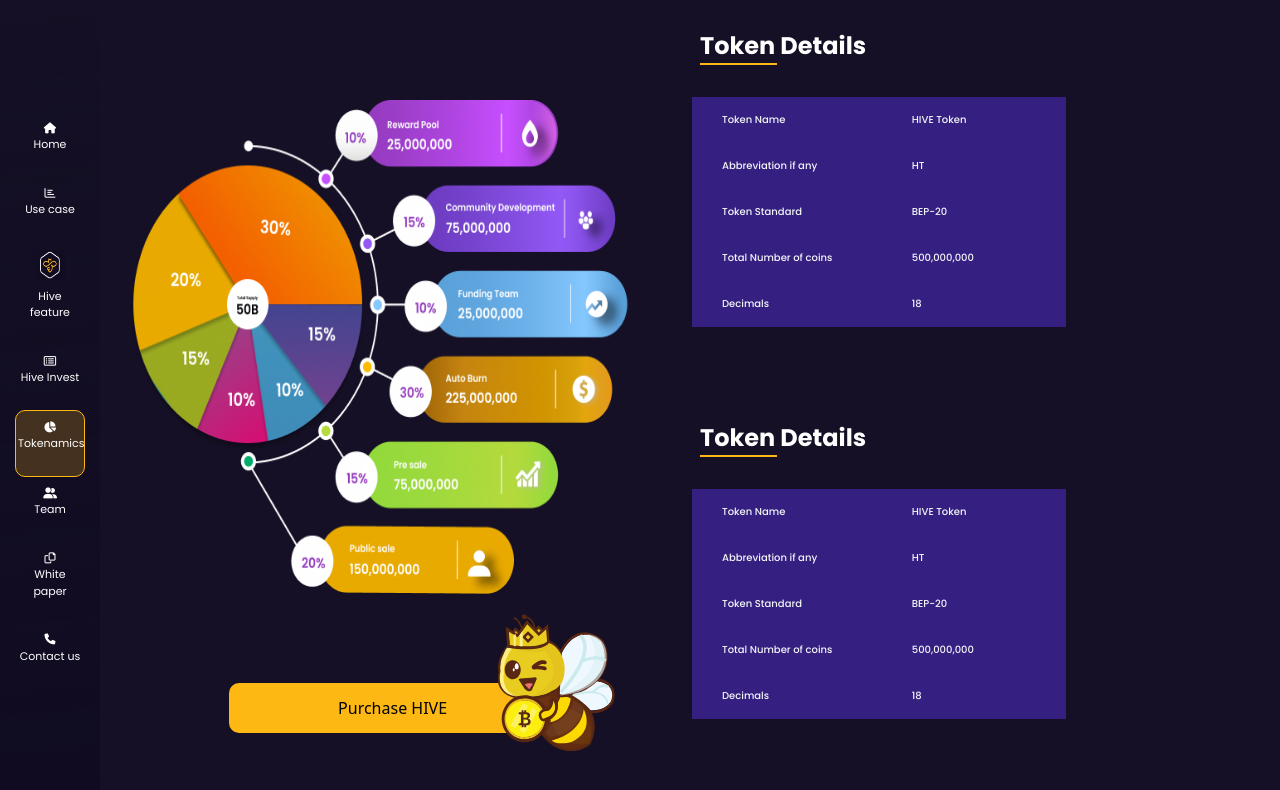
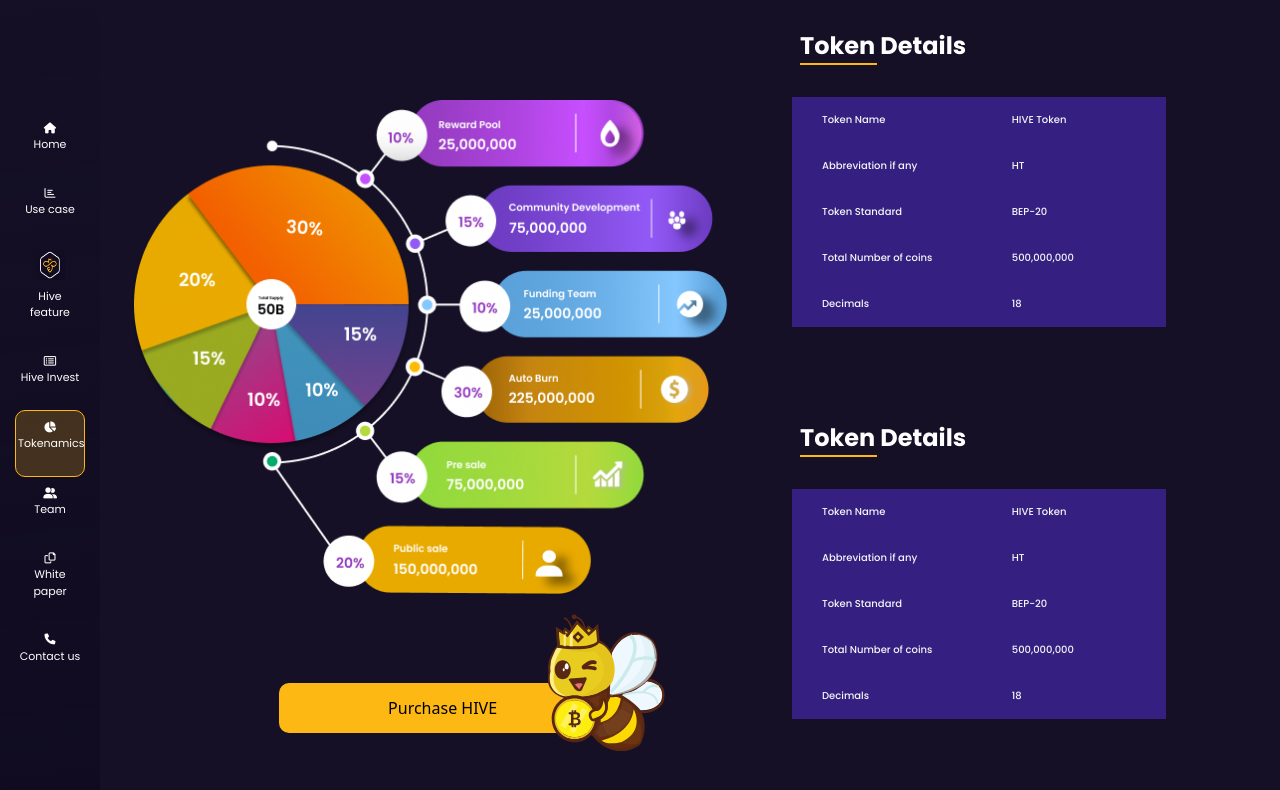
Before and after one commit to Jayanth9710/hive-landing-page, a React (Create React App) app: page /tokenamics in a window 1280 px wide. Shown: the top 790 px of the page. Built offline with nearby package versions, Linux system fonts and the light colour scheme.

Commit message:
piechart image adjusted

```diff
--- a/src/Components/Tokenamics/Tokenamics.css
+++ b/src/Components/Tokenamics/Tokenamics.css
@@ -11,7 +11,7 @@
 }
 
 .pie{
-    width: 500px;
+    width: 600px;
     height: 500px;
 }
 
--- a/src/Components/Tokenamics/Tokenamics.jsx
+++ b/src/Components/Tokenamics/Tokenamics.jsx
@@ -8,7 +8,7 @@ function Tokenamics() {
       <section>
         <div className="container-fluid">
           <div className="row">
-            <div className="col-6 left">
+            <div className="col-7 left">
               <div className="img">
                 <img className="pie" src="piechart.png" alt="" />
               </div>
@@ -21,7 +21,7 @@ function Tokenamics() {
                 </button>
               </div>
             </div>
-            <div className="col-6 table-div">
+            <div className="col-5 table-div">
               <div className="table">
                   <TokenDetails/>
                   <TokenDetails/>
```
